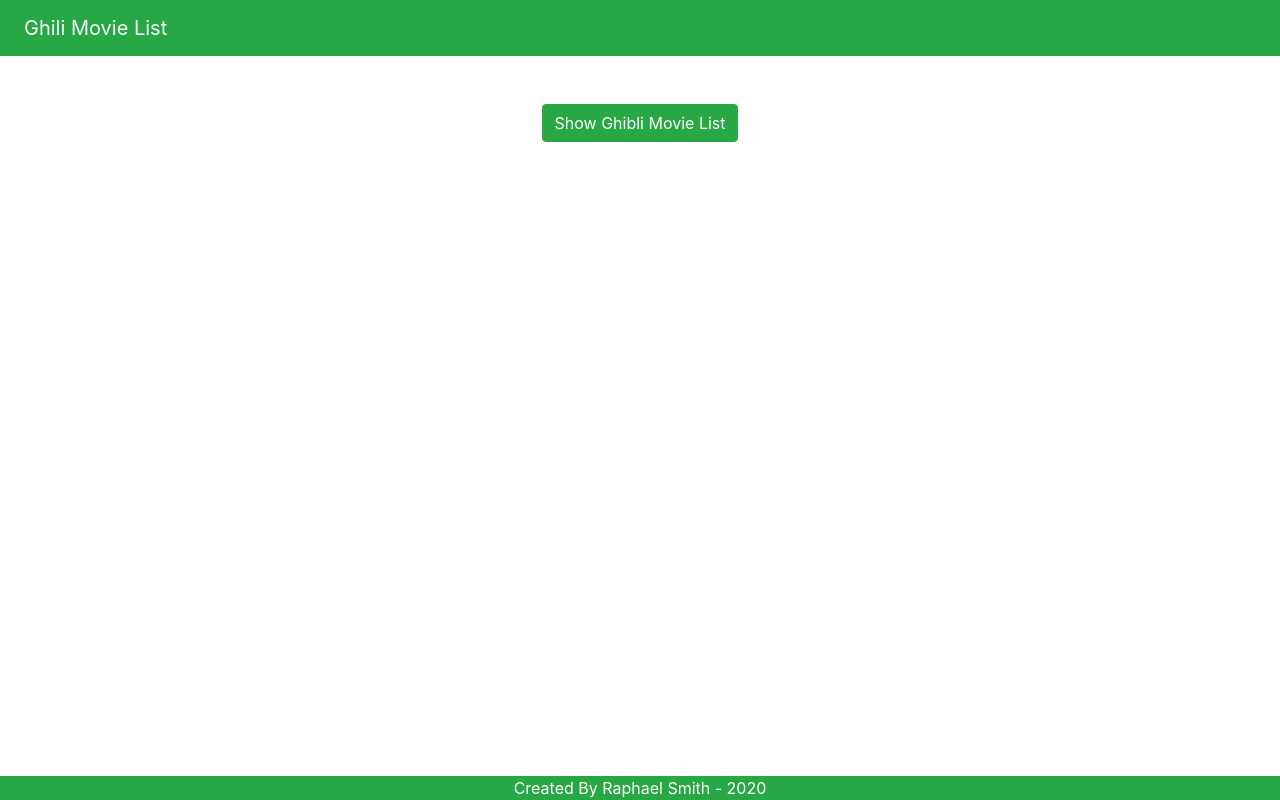
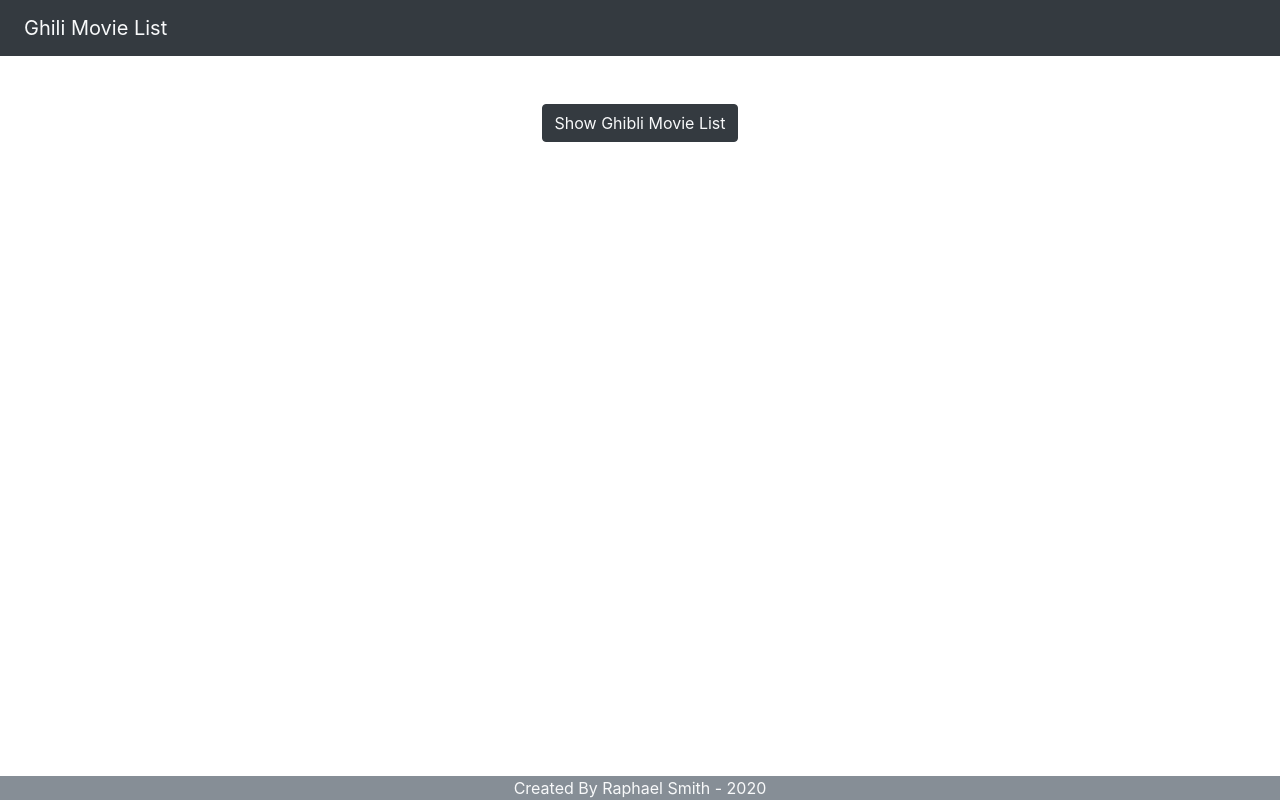
Before and after one commit to RaphaelQSmith/Ghibli-movielist, a plain HTML site: page index.html in a window 1280 px wide. Drawn offline with nearby package versions, Linux system fonts and the light colour scheme.

Commit message:
Navbar and footer design changes

```diff
--- a/index.html
+++ b/index.html
@@ -11,12 +11,12 @@
     <link rel="stylesheet" href="https://maxcdn.bootstrapcdn.com/bootstrap/4.0.0-beta/css/bootstrap.min.css" integrity="sha384-/Y6pD6FV/Vv2HJnA6t+vslU6fwYXjCFtcEpHbNJ0lyAFsXTsjBbfaDjzALeQsN6M" crossorigin="anonymous">
   </head>
   <body>
-    <nav class="navbar navbar-expand bg-success navbar-light">
+    <nav class="navbar navbar-expand bg-dark navbar-light">
         <div class="nav navbar-nav">
             <a class="navbar-brand nav-link active text-light" href="">Ghili Movie List<span class="sr-only">(current)</span></a>
         </div>
     </nav>
-    <button class="btn btn-success text-center mx-auto d-block"
+    <button class="btn btn-dark text-center text-light mx-auto d-block"
             style="margin-top: 3em; margin-bottom: 3em;"
             id="getMovies">Show Ghibli Movie List
     </button>
@@ -24,7 +24,7 @@
     <div class="container">
       <div id="animeTable" class="col-sm-12"></div>
     </div>
-    <footer class="footer fixed-bottom text-center btn-success">Created By Raphael Smith - 2020</footer>
+    <footer class="footer fixed-bottom text-center text-light btn-secondary">Created By Raphael Smith - 2020</footer>
     <!-- Optional JavaScript -->
 <script>
     document.getElementById('getMovies').addEventListener('click', getMovies);
```
